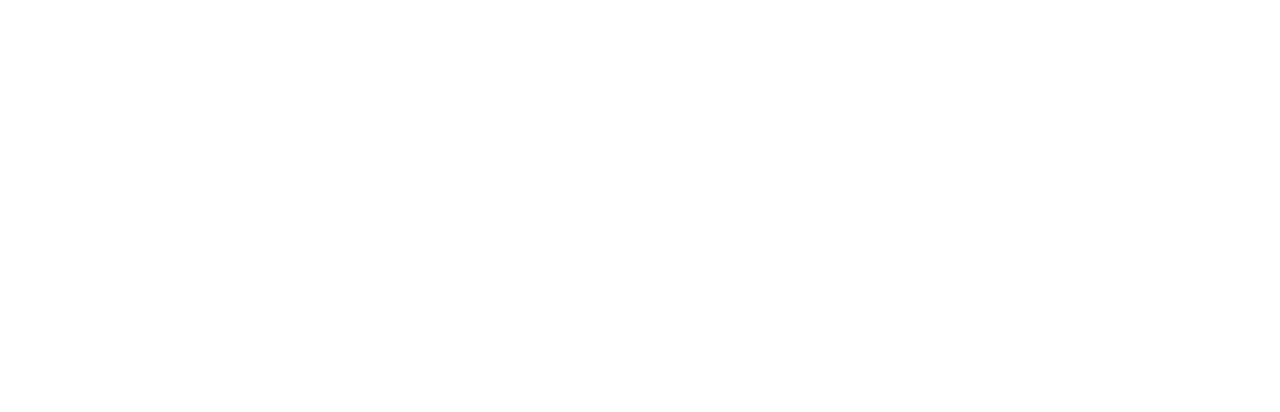
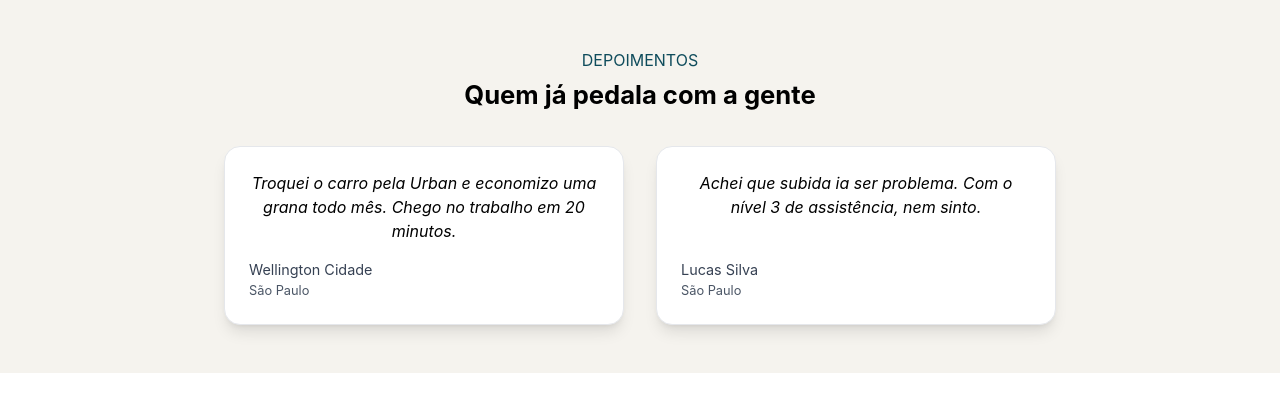
Before and after one commit to dos-1ESPI/faisca-bikes, a React (Vite) app: page / in a window 1280 px wide. Shown: the top 412 px of the page. Built offline with nearby package versions, Linux system fonts and the light colour scheme.

Commit message:
feat: criando a seção depoimentos

```diff
--- a/src/App.jsx
+++ b/src/App.jsx
@@ -1,9 +1,10 @@
 import React from 'react'
+import Depoimentos from './components/Depoimentos/Depoimentos'
 
 const App = () => {
   return (
     <div>
-
+      <Depoimentos/>
     </div>
   )
 }
--- /dev/null
+++ b/src/components/Depoimentos/CardDepoimentos.jsx
@@ -0,0 +1,15 @@
+import React from 'react'
+
+const CardDepoimentos = ({depoimento, nomeCliente, cidadeCliente}) => {
+  return (
+    <div className='bg-white p-6 rounded-2xl w-100 flex justify-between flex-col border border-gray-200 shadow-lg shadow-gray-150'>
+      <h2 className='italic mb-4'>{depoimento}</h2>
+      <div className='text-start'>
+        <h3 className='text-[0.9rem] text-gray-700'>{nomeCliente}</h3>
+        <h4 className='text-[0.8rem] text-gray-600'>{cidadeCliente}</h4>
+      </div>
+    </div>
+  )
+}
+
+export default CardDepoimentos
--- /dev/null
+++ b/src/components/Depoimentos/Depoimentos.jsx
@@ -0,0 +1,23 @@
+import React from "react";
+import CardDepoimentos from "./CardDepoimentos";
+
+const Depoimentos = () => {
+  return (
+    <div className="flex flex-col text-center py-12 px-4 bg-[#F5F3EE]">
+      <h2 className="mb-1 text-[#0F4C5C]">DEPOIMENTOS</h2>
+      <h3 className="mb-8 text-[1.6rem] font-bold">Quem já pedala com a gente</h3>
+      <div className="flex flex-row gap-8 justify-center">
+        <CardDepoimentos
+        depoimento="Troquei o carro pela Urban e economizo uma grana todo mês. Chego no trabalho em 20 minutos."
+        nomeCliente="Wellington Cidade"
+        cidadeCliente="São Paulo"/>
+        <CardDepoimentos
+        depoimento="Achei que subida ia ser problema. Com o nível 3 de assistência, nem sinto."
+        nomeCliente="Lucas Silva"
+        cidadeCliente="São Paulo" />
+      </div>
+    </div>
+  );
+};
+
+export default Depoimentos;
```
